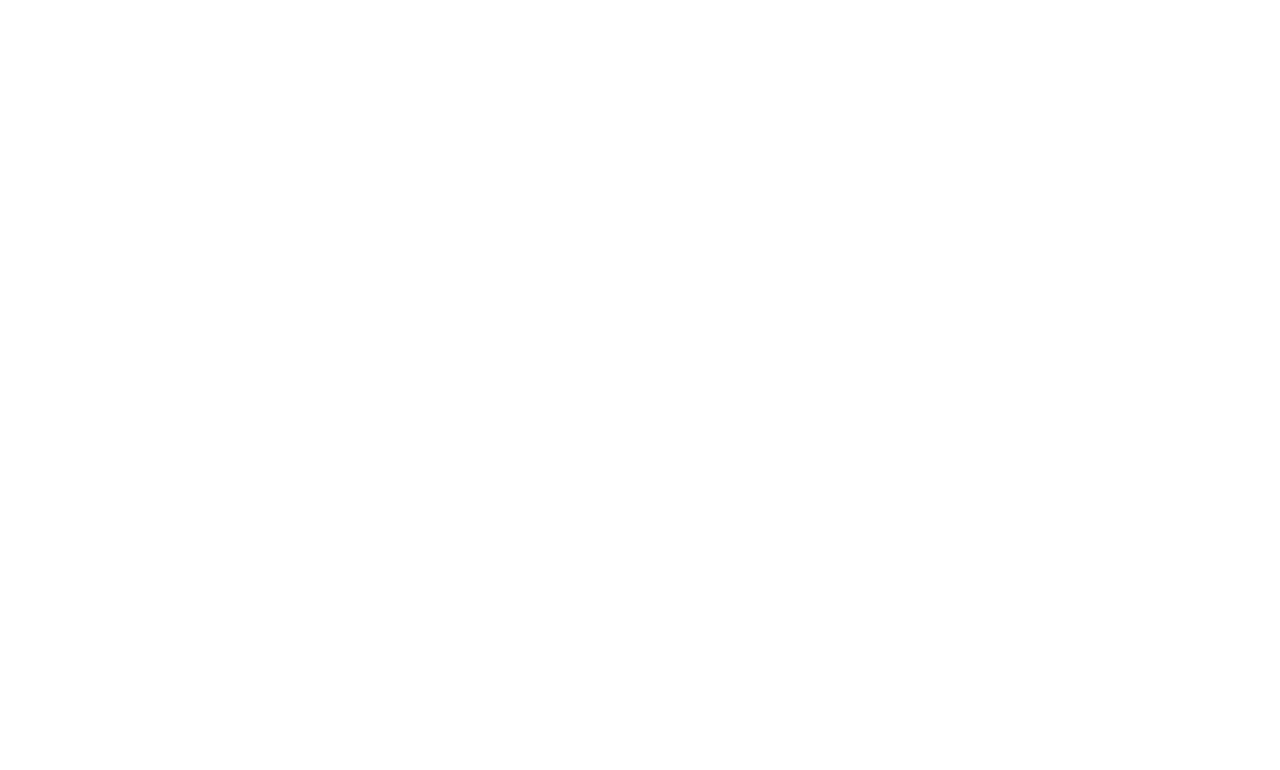
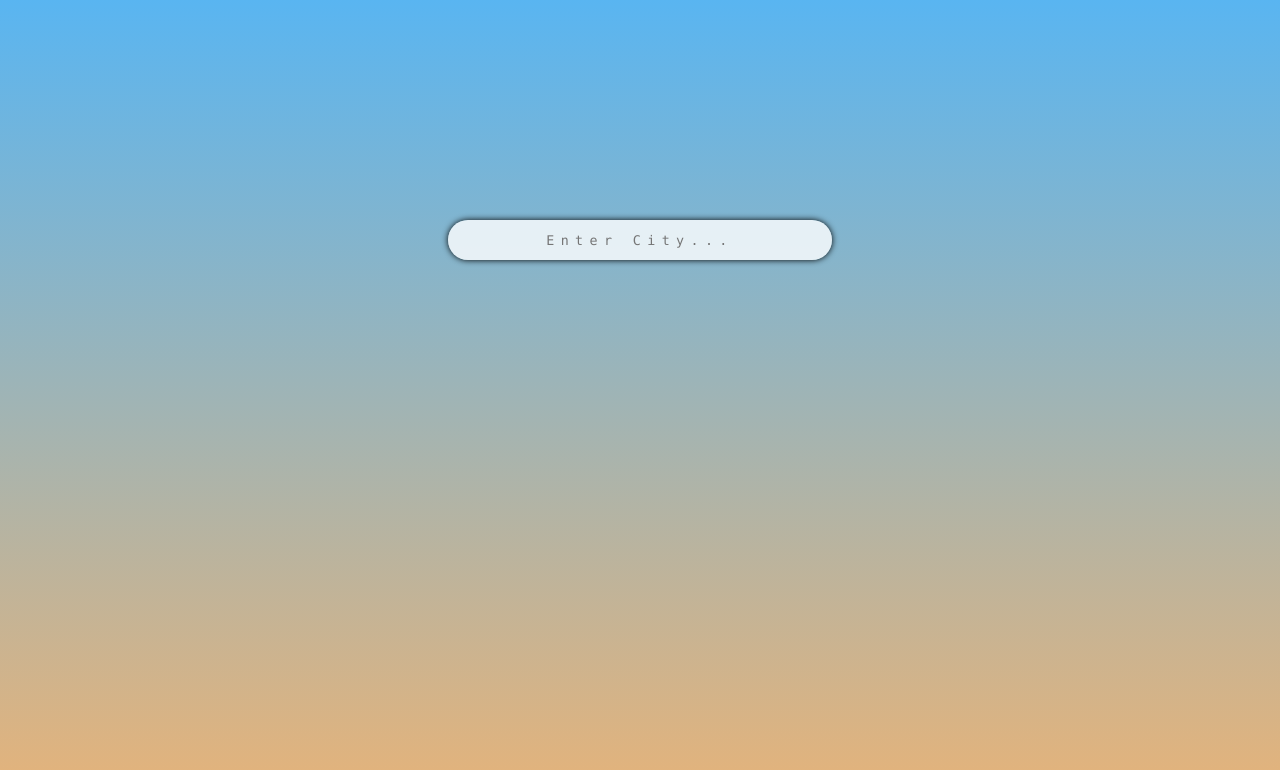
Before and after one commit to vladboj/weather-app, a plain HTML site: page index.html in a window 1280 px wide. Drawn offline with Linux system fonts and the light colour scheme.

Commit message:
update front end

```diff
--- a/index.html
+++ b/index.html
@@ -7,7 +7,7 @@
     <link rel="stylesheet" href="./style.css">
 </head>
 <body>
-
+    <input type="text" placeholder="Enter City...">
     <script src="./script.js"></script>
 </body>
 </html>
--- a/style.css
+++ b/style.css
@@ -0,0 +1,39 @@
+* {
+  padding: 0;
+  margin: 0;
+  box-sizing: border-box;
+}
+
+body {
+  background-image: linear-gradient(to bottom, #59b5f1, #e6b379);
+  background-attachment: fixed;
+  display: flex;
+  justify-content: center;
+  align-items: center;
+  width: 100vw;
+  height: 100vh;
+}
+
+input {
+  width: 30vw;
+  height: 5vh;
+  margin-top: -40vh;
+  border-radius: 5vw;
+  padding: 1vw 2vw;
+  border-style: none;
+  box-shadow: 0 0 0.5vw;
+  background-color: hsla(0, 0%, 100%, 0.8);
+  font-family: "Lucida Console", sans-serif;
+  font-size: 700;
+}
+
+input::placeholder {
+  text-align: center;
+  letter-spacing: 0.5vw;
+}
+
+input:focus {
+  outline: none;
+  background-color: hsl(0, 0%, 100%);
+  box-shadow: 0 0 2vw;
+}
```
